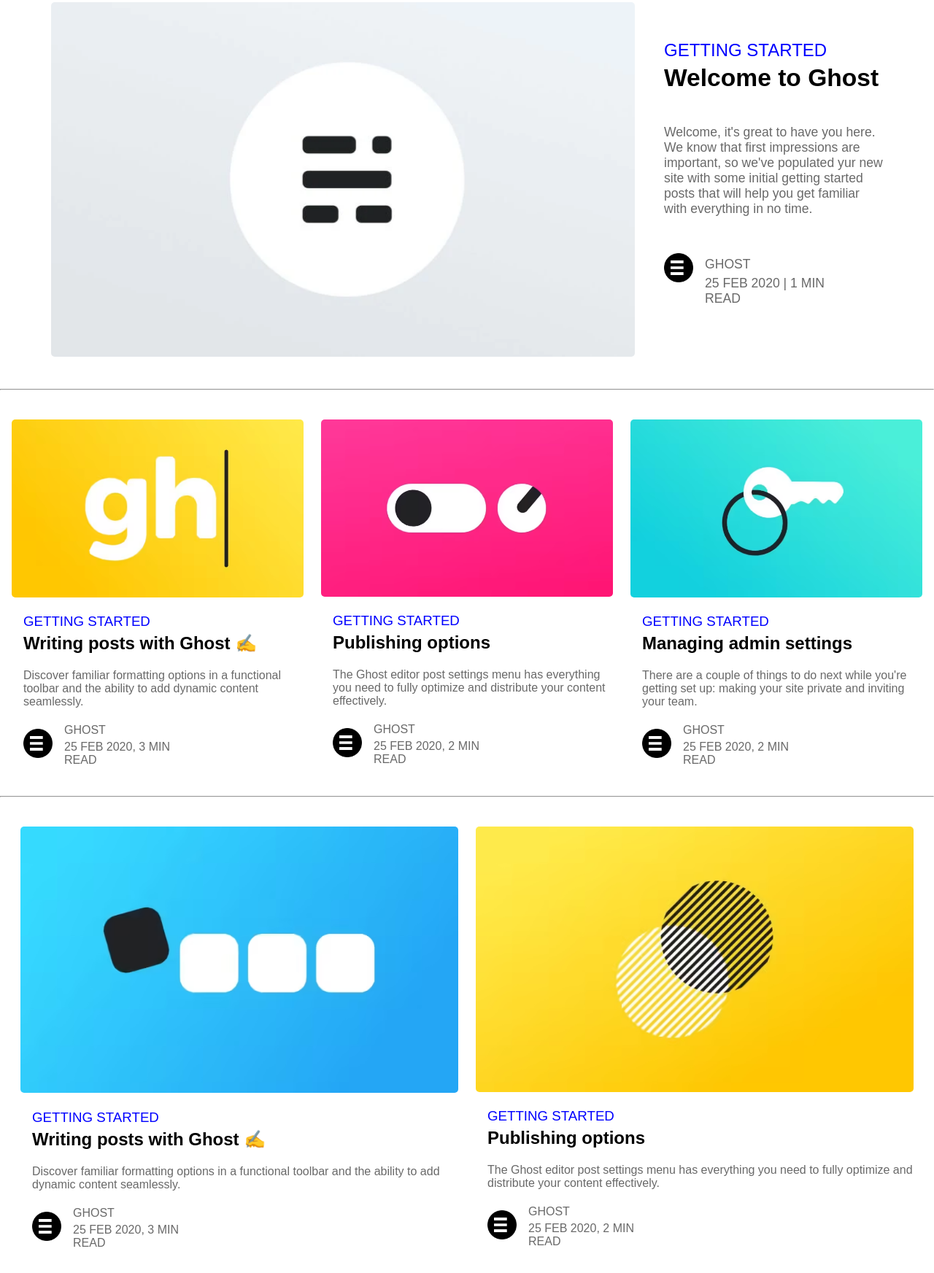
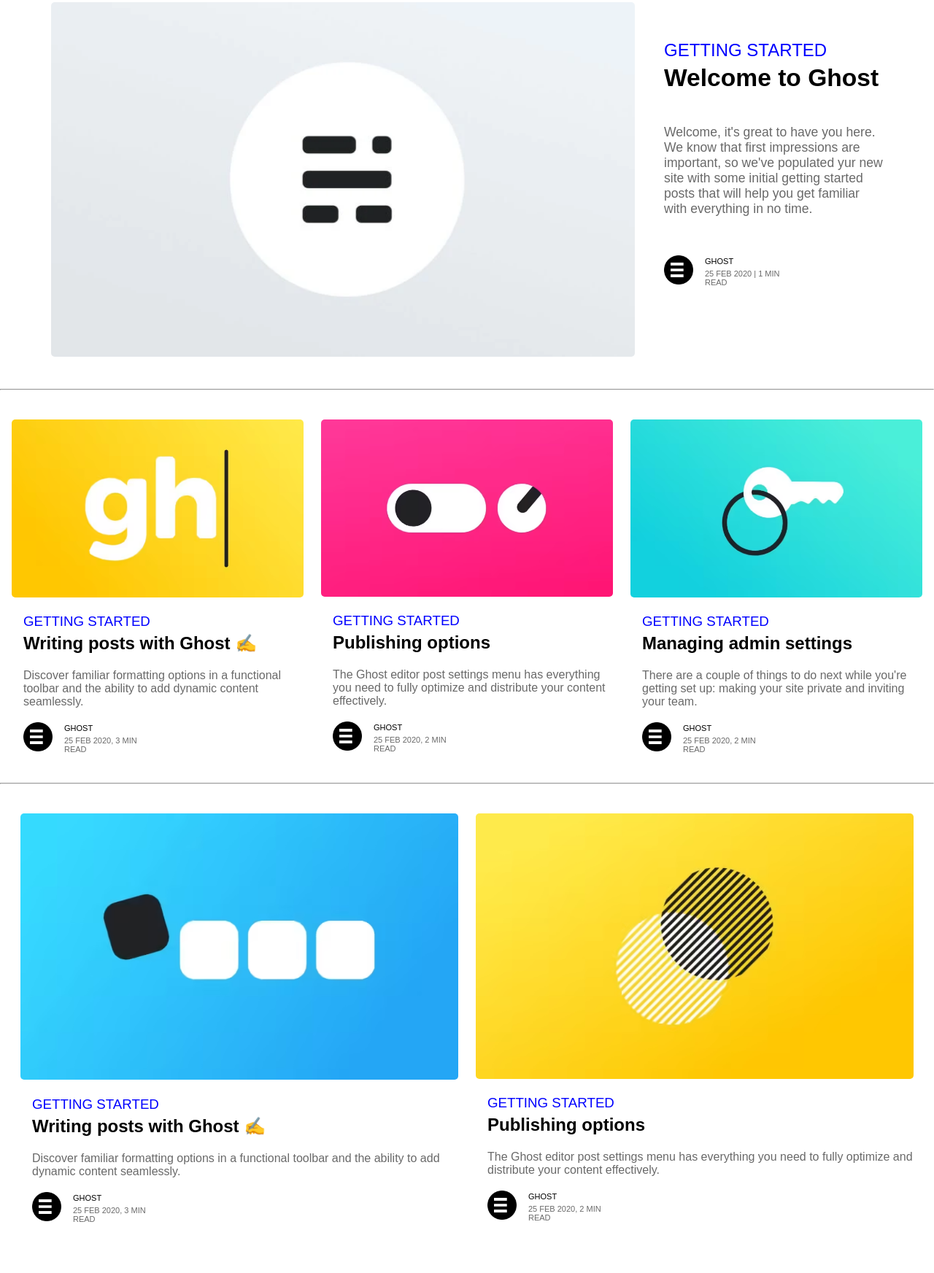
Before and after one commit to Earthian1510/css-assignment-1, a website built with Vite: page index.html in a window 1280 px wide. Shown: the part 413-2158 px from the top of the page at 73% size. After the commit the page ends 2122 px from the top, so only its background shows below. Built offline with nearby package versions, Linux system fonts and the light colour scheme.

Commit message:
fix: margin of container

```diff
--- a/index.html
+++ b/index.html
@@ -55,11 +55,11 @@
             <div class="container-column">
                 <h2>Getting Started</h2>
                 <h1>Welcome to Ghost</h1>
-                <p>Welcome, it's great to have you here. We know that first impressions are important, so we've populated yur new site with some initial getting started posts that will help you get familiar with everything in no time. </p>
-                <div class="container-sm">
+                <p class="fs-5">Welcome, it's great to have you here. We know that first impressions are important, so we've populated yur new site with some initial getting started posts that will help you get familiar with everything in no time. </p>
+                <div class="container-sm mt-2">
                     <img src="./assets/smallLogo_fmjzvk.png" alt="logoSmall" class="img-xxm">
-                    <div class="mt-2">
-                        <p class="text-black">Ghost</p>
+                    <div class="container-sm-text" class="mt-2 fs-sm">
+                        <p id="text-black">Ghost</p>
                         <p>
                             25 Feb 2020 | 1 min <br>
                             Read
@@ -75,11 +75,11 @@
                 <div class="container-column-1">
                     <h3>Getting Started</h3>
                     <h2>Writing posts with Ghost ✍️</h2>
-                    <p>Discover familiar formatting options in a functional toolbar and the ability to add dynamic content seamlessly.</p>
+                    <p class="fs-5">Discover familiar formatting options in a functional toolbar and the ability to add dynamic content seamlessly.</p>
                     <div class="container-sm">
                         <img src="./assets/smallLogo_fmjzvk.png" alt="logoSmall" class="img-xxm">
-                        <div>
-                            <p class="text-black">Ghost</p>
+                        <div class="container-sm-text">
+                            <p id="text-black">Ghost</p>
                             <p>
                                 25 Feb 2020, 3 min <br>
                                 read
@@ -93,11 +93,11 @@
                 <div class="container-column-1">
                     <h3>Getting Started</h3>
                     <h2>Publishing options</h2>
-                    <p>The Ghost editor post settings menu has everything you need to fully optimize and distribute your content effectively.</p>
+                    <p class="fs-5">The Ghost editor post settings menu has everything you need to fully optimize and distribute your content effectively.</p>
                     <div class="container-sm">
                         <img src="./assets/smallLogo_fmjzvk.png" alt="logoSmall" class="img-xxm">
-                        <div>
-                            <p class="text-black">Ghost</p>
+                        <div class="container-sm-text">
+                            <p id="text-black">Ghost</p>
                             <p>
                                 25 Feb 2020, 2 min <br>
                                 read
@@ -111,11 +111,11 @@
                 <div class="container-column-1">
                     <h3>Getting Started</h3>
                     <h2>Managing admin settings</h2>
-                    <p>There are a couple of things to do next while you're getting set up: making your site private and inviting your team.</p>
+                    <p class="fs-5">There are a couple of things to do next while you're getting set up: making your site private and inviting your team.</p>
                     <div class="container-sm">
                         <img src="./assets/smallLogo_fmjzvk.png" alt="logoSmall" class="img-xxm">
-                        <div>
-                            <p class="text-black">Ghost</p>
+                        <div class="container-sm-text">
+                            <p id="text-black">Ghost</p>
                             <p>
                                 25 Feb 2020, 2 min <br>
                                 read
@@ -132,11 +132,11 @@
                 <div class="container-column-1">
                     <h3>Getting Started</h3>
                     <h2>Writing posts with Ghost ✍️</h2>
-                    <p>Discover familiar formatting options in a functional toolbar and the ability to add dynamic content seamlessly.</p>
+                    <p class="fs-5">Discover familiar formatting options in a functional toolbar and the ability to add dynamic content seamlessly.</p>
                     <div class="container-sm">
                         <img src="./assets/smallLogo_fmjzvk.png" alt="logoSmall" class="img-xxm">
-                        <div>
-                            <p class="text-black">Ghost</p>
+                        <div class="container-sm-text">
+                            <p id="text-black">Ghost</p>
                             <p>
                                 25 Feb 2020, 3 min <br>
                                 read
@@ -150,11 +150,11 @@
                 <div class="container-column-1">
                     <h3>Getting Started</h3>
                     <h2>Publishing options</h2>
-                    <p>The Ghost editor post settings menu has everything you need to fully optimize and distribute your content effectively.</p>
+                    <p class="fs-5">The Ghost editor post settings menu has everything you need to fully optimize and distribute your content effectively.</p>
                     <div class="container-sm">
                         <img src="./assets/smallLogo_fmjzvk.png" alt="logoSmall" class="img-xxm">
-                        <div>
-                            <p class="text-black">Ghost</p>
+                        <div class="container-sm-text">
+                            <p id="text-black">Ghost</p>
                             <p>
                                 25 Feb 2020, 2 min <br>
                                 read
--- a/style.css
+++ b/style.css
@@ -114,9 +114,10 @@
 .container-sm p{
   margin-block: 0;
   margin-top: 5px;
+  font-size: 11px;
 }
 
-.text-black{
+#text-black{
   color: black;
 }
 
@@ -161,12 +162,12 @@
   margin-top: 5px;
 }
 
-.container-column-1 p{
+.container-column-1 .fs-5{
   color: dimgray;
   font-size: 1rem;
 }
 
-.container-column p{
+.container-column .fs-5{
   color: dimgray;
   font-size: 1.1rem;
   max-width: 300px;
```
